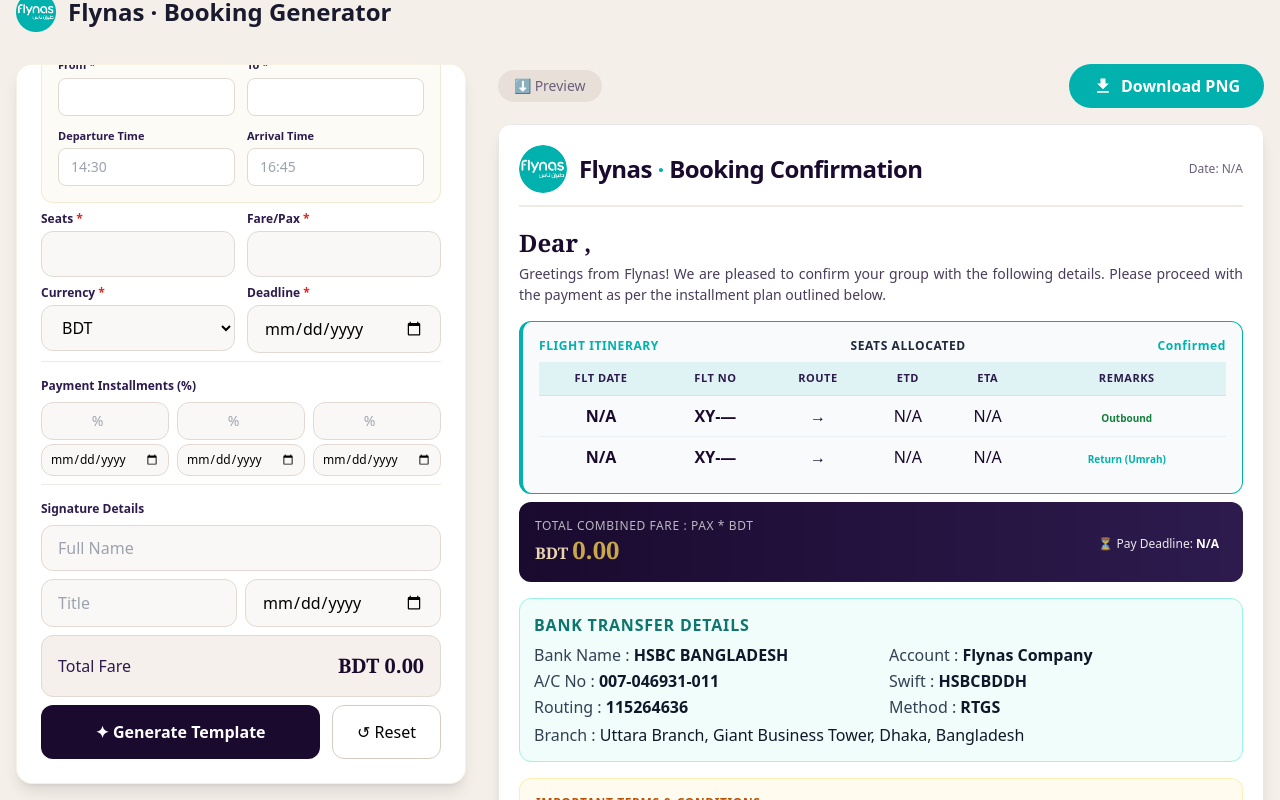
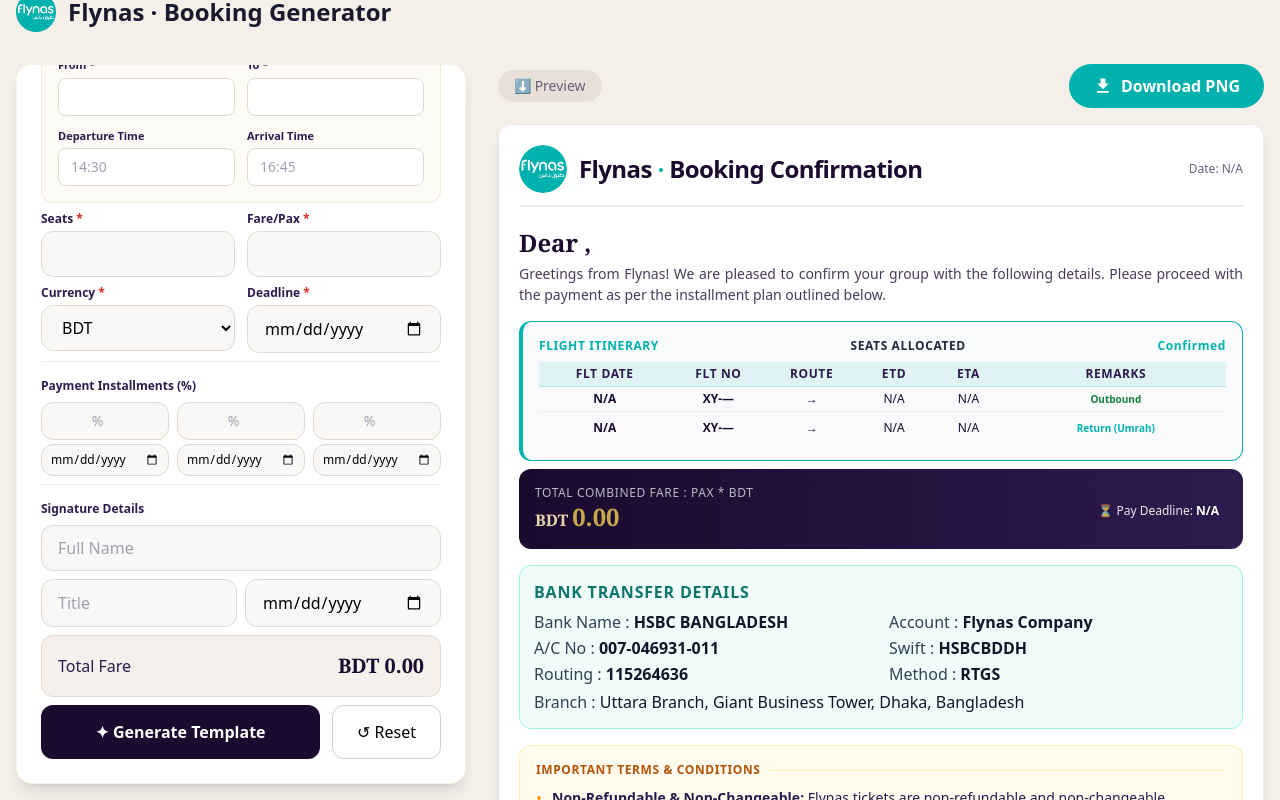
Before and after one commit to Tanvir225/booking-confirmation-template, a React (Vite) app: page / in a window 1280 px wide. Both pictures are taken after a click on the button "✦ Generate Template". Shown: the part 24-824 px from the top of the page. Built offline with nearby package versions, Linux system fonts and the light colour scheme.

Commit message:
table padding and terms policy change has been added

```diff
--- a/src/App.jsx
+++ b/src/App.jsx
@@ -175,7 +175,7 @@
         {/* Grid */}
         <div className="grid grid-cols-1 xl:grid-cols-[450px,1fr] gap-8">
           {/* ─── FORM ─── */}
-          <div className="bg-white rounded-2xl p-6 shadow-lg border border-[#c9a84c]/15 md:sticky md:top-4 h-fit max-h-[90vh] overflow-y-auto">
+          <div className="bg-white rounded-2xl p-6 shadow-lg border border-[#c9a84c]/15 xl:sticky lg:top-4 h-fit max-h-[90vh] overflow-y-auto">
             <h2 className="text-lg font-semibold text-[#1a0a2e]">Booking Details</h2>
             <p className="text-sm text-[#6b5f7a] mb-5 pb-4 border-b border-[#eeeae5]">
               Fill in the fields to generate your confirmation template.
@@ -197,11 +197,11 @@
               </div>
 
               {/* Reference & Journey Type */}
-              <div className="">
+              <div className="flex w-full gap-5">
 
                 {/* PNR Input */}
-                <div>
-                  <label className="block text-xs font-semibold text-[#2d1b4e] mb-1">PNR</label>
+                <div className="w-full">
+                  <label className="text-xs font-semibold text-[#2d1b4e] mb-1">PNR</label>
                   <input
                     type="text"
                     name="pnr"
@@ -212,7 +212,8 @@
                   />
                 </div>
 
-                <label className="block text-xs font-semibold text-[#2d1b4e] mb-1 w-full">
+                <section className=" w-full">
+                  <label className=" text-xs font-semibold text-[#2d1b4e] mb-1 w-full">
                     Journey Type
                   </label>
                   <select
@@ -224,6 +225,7 @@
                     <option value="oneWay">One Way</option>
                     <option value="roundTrip">Round Trip (Umrah)</option>
                   </select>
+                </section>
               </div>
 
               {/* ── OUTBOUND FLIGHT SECTOR ── */}
@@ -483,7 +485,7 @@
                         <img src="/flynas-circle.png" alt="logo" className="w-12 h-12 rounded-full" />
                         <div>
                           <div className="text-[#1a0a2e] font-bold md:text-2xl tracking-tight">
-                            Flynas <span className="text-[#01b1ae]">·</span> Booking {formData.pnr ? 'Confirmed' : 'Confirmation' }
+                            Flynas <span className="text-[#01b1ae]">·</span> Booking {formData.pnr ? 'Confirmed' : 'Confirmation'}
                           </div>
                         </div>
                       </div>
@@ -539,26 +541,26 @@
                           </div>
 
                           {/* ── TABLE ── */}
-                          <table className="w-full table-auto text-center">
-                            <thead>
-                              <tr className="bg-[#01b1ae]/10 border-b border-[#01b1ae]/20 ">
-                                <th className=" py-2 px-2 text-[11px] font-bold uppercase tracking-wider text-[#2d1b4e]">FLT Date</th>
-                                <th className=" py-2 px-2 text-[11px] font-bold uppercase tracking-wider text-[#2d1b4e]">FLT No</th>
-                                <th className=" py-2 px-2 text-[11px] font-bold uppercase tracking-wider text-[#2d1b4e]">Route</th>
-                                <th className=" py-2 px-2 text-[11px] font-bold uppercase tracking-wider text-[#2d1b4e]">ETD</th>
-                                <th className=" py-2 px-2 text-[11px] font-bold uppercase tracking-wider text-[#2d1b4e]">ETA</th>
-                                <th className=" py-2 px-2 text-[11px] font-bold uppercase tracking-wider text-[#2d1b4e]">Remarks</th>
+                          <table className="w-full text-center text-xs">
+                            <thead className=''>
+                              <tr className="bg-[#01b1ae]/10 border-b border-[#01b1ae]/20">
+                                <th className="p-1 font-bold uppercase tracking-wider text-[#2d1b4e]">FLT Date</th>
+                                <th className="font-bold uppercase tracking-wider text-[#2d1b4e]">FLT No</th>
+                                <th className="font-bold uppercase tracking-wider text-[#2d1b4e]">Route</th>
+                                <th className="font-bold uppercase tracking-wider text-[#2d1b4e]">ETD</th>
+                                <th className="font-bold uppercase tracking-wider text-[#2d1b4e]">ETA</th>
+                                <th className="font-bold uppercase tracking-wider text-[#2d1b4e]">Remarks</th>
                               </tr>
                             </thead>
                             <tbody>
                               {/* Outbound Row */}
                               <tr className="border-b border-slate-200/60 hover:bg-white/50 transition">
-                                <td className="py-2 px-2 font-semibold text-[#1a0a2e]">{formatDate(formData.travelDate)}</td>
-                                <td className="py-2 px-2 font-semibold text-[#1a0a2e]">XY-{formData.flightNumber || '—'}</td>
-                                <td className="py-2 px-2 font-semibold text-[#1a0a2e]">{formData.routeFrom} → {formData.routeTo}</td>
-                                <td className="py-2 px-2 text-[#1a0a2e]">{formatTime(formData.departureTime)}</td>
-                                <td className="py-2 px-2 text-[#1a0a2e]">{formatTime(formData.arrivalTime)}</td>
-                                <td className="py-2 px-2">
+                                <td className="p-1 font-semibold text-[#1a0a2e]">{formatDate(formData.travelDate)}</td>
+                                <td className="p-1 font-semibold text-[#1a0a2e]">XY-{formData.flightNumber || '—'}</td>
+                                <td className="p-1 font-semibold text-[#1a0a2e]">{formData.routeFrom} → {formData.routeTo}</td>
+                                <td className="p-1 text-[#1a0a2e]">{formatTime(formData.departureTime)}</td>
+                                <td className="p-1 text-[#1a0a2e]">{formatTime(formData.arrivalTime)}</td>
+                                <td className="p-1">
                                   <span className="inline-block px-2  text-green-700 text-[10px] font-semibold rounded-full">Outbound</span>
                                 </td>
                               </tr>
@@ -646,11 +648,11 @@
                         <ul className="space-y-1.5 text-sm text-[#2d1b4e]">
                           <li className="flex items-start gap-2.5">
                             <span className="text-amber-500 text-base leading-5">•</span>
-                            <span><strong className="font-semibold">Non-Refundable & Non-Changeable:</strong> Flynas tickets are non-refundable and non-changeable once issued.</span>
+                            <span><strong className="font-semibold">Non-Refundable & Non-Changeable:</strong> Flynas tickets are non-refundable and non-changeable.</span>
                           </li>
                           <li className="flex items-start gap-2.5">
                             <span className="text-amber-500 text-base leading-5">•</span>
-                            <span><strong className="font-semibold">Child Fare Policy:</strong> We do not offer separate child fares. All passengers are charged at the applicable adult fare.</span>
+                            <span><strong className="font-semibold">Child Fare Policy:</strong> We do not offer separate child fares. All passengers(without INF) are charged adult fare.</span>
                           </li>
                           <li className="flex items-start gap-2.5">
                             <span className="text-amber-500 text-base leading-5">•</span>
```
Lines whose indentation alone changed are shown as unchanged.
